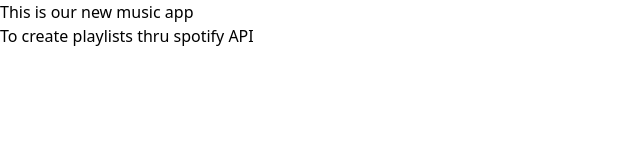
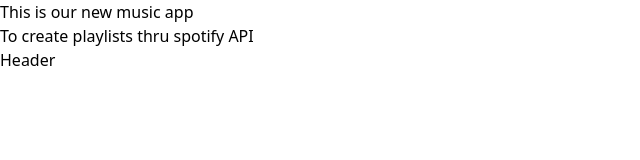
Before and after one commit to c-schinner/music-app, a React (Vite) app: page / in a window 1280 px wide. Shown: the top 160 px of the page, without its empty margins (0-640 px from the left). Built offline with nearby package versions, Linux system fonts and the light colour scheme.

Commit message:
initial commit
this is the first commit of this project. Started first component

```diff
--- a/src/App.jsx
+++ b/src/App.jsx
@@ -1,3 +1,4 @@
+import Header from "./components/Header"
 
 
 function App() {
@@ -6,6 +7,7 @@
     <>
       <h1>This is our new music app</h1>
       <p>To create playlists thru spotify API</p>
+      <Header />
     </>
   )
 }
--- /dev/null
+++ b/src/components/Header.jsx
@@ -0,0 +1,9 @@
+
+
+const Header = () => {
+    return (
+    <div>Header</div>
+    )
+}
+
+export default Header
```
